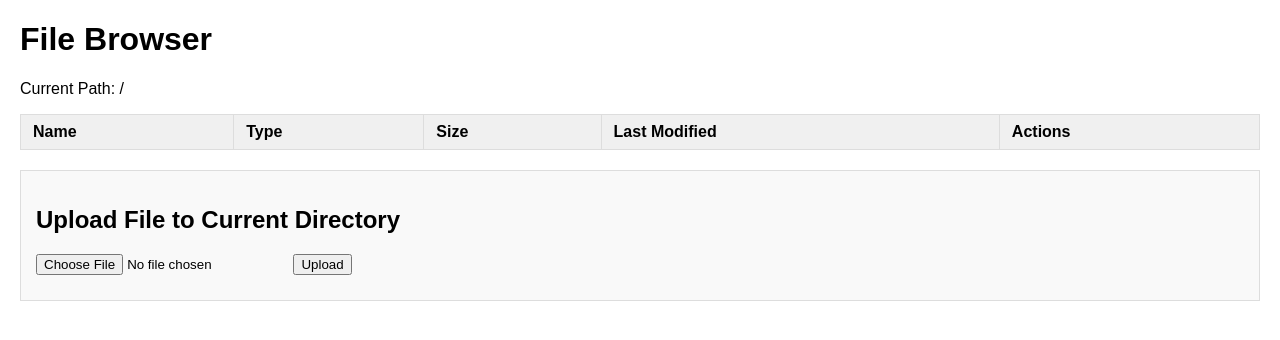
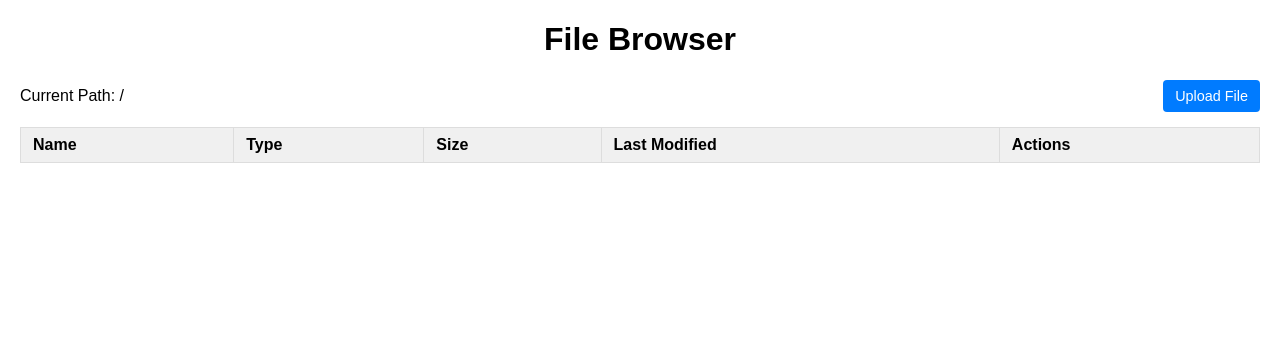
Before and after one commit to wangxumarshall/intelligent_ops_platform, a Flask app: page / in a window 1280 px wide. Shown: the top 340 px of the page. Run offline with Flask 2, Linux system fonts and the light colour scheme; lists and menus that the app fills with data are empty.

Commit message:
refactor: Enhance LiteWebServer UI and UX
This commit implements several UI and UX improvements to the LiteWebServer based on your feedback:

1.  **Centered Title**: The main "File Browser" title is now centered on the page.
2.  **Improved Upload Area**:
    *   The file upload mechanism has been moved to the same line as the "Current Path" display.
    *   A new "Upload File" button is positioned to the far right of this line.
3.  **Auto-Upload on File Selection**:
    *   Clicking the "Upload File" button opens the file dialog.
    *   Upon selecting a file, the upload begins automatically.
    *   The old dedicated "Upload" button and section have been removed.
4.  **Styled Upload Button**: The new "Upload File" button has been styled for better visual appearance.

These changes streamline the file upload process and improve the overall layout of the page.

```diff
--- a/litewebserver/templates/index.html
+++ b/litewebserver/templates/index.html
@@ -11,13 +11,32 @@
         th { background-color: #f0f0f0; }
         a { text-decoration: none; color: #007bff; }
         a:hover { text-decoration: underline; }
-        .upload-form { margin-top: 20px; padding: 15px; border: 1px solid #ddd; background-color: #f9f9f9; }
-        .upload-form input[type="file"] { margin-bottom: 10px; }
+        #uploadTriggerBtn {
+            padding: 8px 12px;
+            background-color: #007bff; /* Blue background */
+            color: white;             /* White text */
+            border: none;
+            border-radius: 4px;       /* Rounded corners */
+            cursor: pointer;          /* Pointer cursor on hover */
+            font-size: 0.9em;
+        }
+        #uploadTriggerBtn:hover {
+            background-color: #0056b3; /* Darker blue on hover */
+        }
     </style>
 </head>
 <body>
-    <h1>File Browser</h1>
-    <p>Current Path: /{{ current_path_display }}</p>
+    <h1 style="text-align: center;">File Browser</h1>
+
+    <div class="path-header" style="display: flex; justify-content: space-between; align-items: center; margin-bottom: 15px;">
+        <p style="margin: 0;">Current Path: /{{ current_path_display }}</p>
+        <form method="post" action="{{ url_for('upload_file') }}" enctype="multipart/form-data" id="uploadForm" style="margin: 0;">
+            <input type="hidden" name="current_subdir" value="{{ current_path_display }}">
+            <input type="file" name="file" id="fileInput" required style="display: none;">
+            <!-- This button will trigger the hidden file input via JavaScript -->
+            <button type="button" id="uploadTriggerBtn">Upload File</button>
+        </form>
+    </div>
 
     <table>
         <thead>
@@ -62,13 +81,28 @@
         </tbody>
     </table>
 
-    <div class="upload-form">
-        <h2>Upload File to Current Directory</h2>
-        <form method="post" action="{{ url_for('upload_file') }}" enctype="multipart/form-data">
-            <input type="hidden" name="current_subdir" value="{{ current_path_display }}">
-            <input type="file" name="file" required>
-            <button type="submit">Upload</button>
-        </form>
-    </div>
+<script>
+    document.addEventListener('DOMContentLoaded', function() {
+        const uploadTriggerBtn = document.getElementById('uploadTriggerBtn');
+        const fileInput = document.getElementById('fileInput');
+        const uploadForm = document.getElementById('uploadForm');
+
+        if (uploadTriggerBtn && fileInput && uploadForm) {
+            uploadTriggerBtn.addEventListener('click', function() {
+                fileInput.click(); // Trigger click on the hidden file input
+            });
+
+            fileInput.addEventListener('change', function() {
+                if (fileInput.files.length > 0) {
+                    // Optional: Add a visual cue or confirmation here if desired
+                    console.log('File selected:', fileInput.files[0].name);
+                    uploadForm.submit(); // Automatically submit the form
+                }
+            });
+        } else {
+            console.error('Required elements for upload not found.');
+        }
+    });
+</script>
 </body>
 </html>
```
